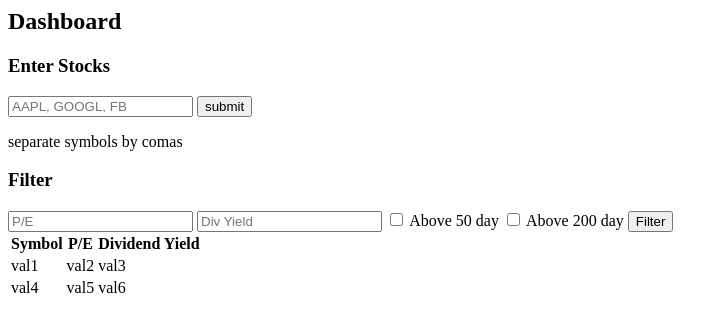
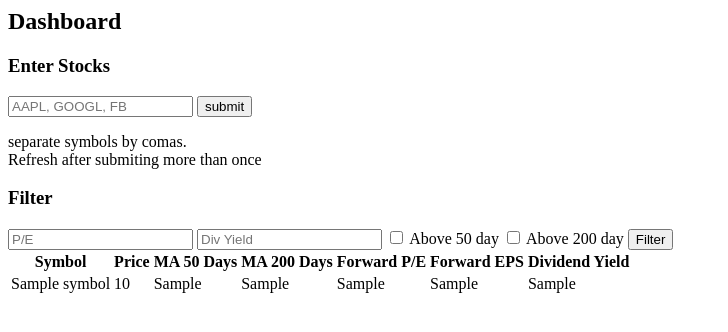
Before and after one commit to INF800/fastapi-stock-screener, a FastAPI app: template templates/dashboard.html in a window 1280 px wide. Shown: the top 332 px of the page, without its empty margins (0-728 px from the left). Run offline with FastAPI, Linux system fonts and the light colour scheme; the template is opened without the code that fills it: most values are stand-ins (such as "Sample title", 1, 10 or a date in 2020).

Commit message:
DISPLAY ALL in dashboard done

```diff
--- a/main.py
+++ b/main.py
@@ -51,14 +51,22 @@ def fetch_stock_data(pk: int):
 
 #--- routes & funcs ---#
 
+
 @app.get("/")
-def dashboard(request: Request):
+def home(request: Request, db: Session = Depends(get_db)): #note db session added
 	""" for homepage i.e dashboard """
 
+	# get all stocks as dict
+	stocks = db.query(Stock).all()
+
+	# return the dict
 	context = {
-		"request": request
+		"request": request,
+		"stocks": stocks
 	}
+
 	return templates.TemplateResponse("dashboard.html", context)
+
 
 
 @app.post("/stock")
--- a/templates/dashboard.html
+++ b/templates/dashboard.html
@@ -8,7 +8,7 @@
 
 	<input type="text" id="symbols" placeholder="AAPL, GOOGL, FB">
 	<input type="button" onclick="submit_post()" value="submit">
-	<p id="result">separate symbols by comas</p>
+	<p id="result">separate symbols by comas. <br/>Refresh after submiting more than once</p>
 
 
 
@@ -46,6 +46,7 @@
 
 <div>
 	<h3> Filter </h3>
+
 	<!-- for fiktering -->
 	<input type="text" placeholder="P/E"/>
 	<input type="text" placeholder="Div Yield" />
@@ -59,21 +60,26 @@
 		<thead>
 			<tr>
 				<th>Symbol</th>
-				<th>P/E</th>
+				<th>Price</th>
+				<th>MA 50 Days</th>
+				<th>MA 200 Days</th>
+				<th>Forward P/E</th>
+				<th>Forward EPS</th>
 				<th>Dividend Yield</th>
 			</tr>
 		</thead>
 		<tbody>
+			{% for record_col in stocks %}
 			<tr>
-				<td>val1</td>
-				<td>val2</td>
-				<td>val3</td>
+				<td>{{ record_col.symbol }}</td>
+				<td>{{ record_col.price }}</td>
+				<td>{{ record_col.ma50 }}</td>
+				<td>{{ record_col.ma200 }}</td>
+				<td>{{ record_col.forward_pe }}</td>
+				<td>{{ record_col.forward_eps }}</td>
+				<td>{{ record_col.dividend_yield }}</td>
 			</tr>
-			<tr>
-				<td>val4</td>
-				<td>val5</td>
-				<td>val6</td>
-			</tr>
+			{% endfor %}
 		</tbody>
 	</table>
 </div>
```
Also changed, not shown: README.md, stocks.db.
